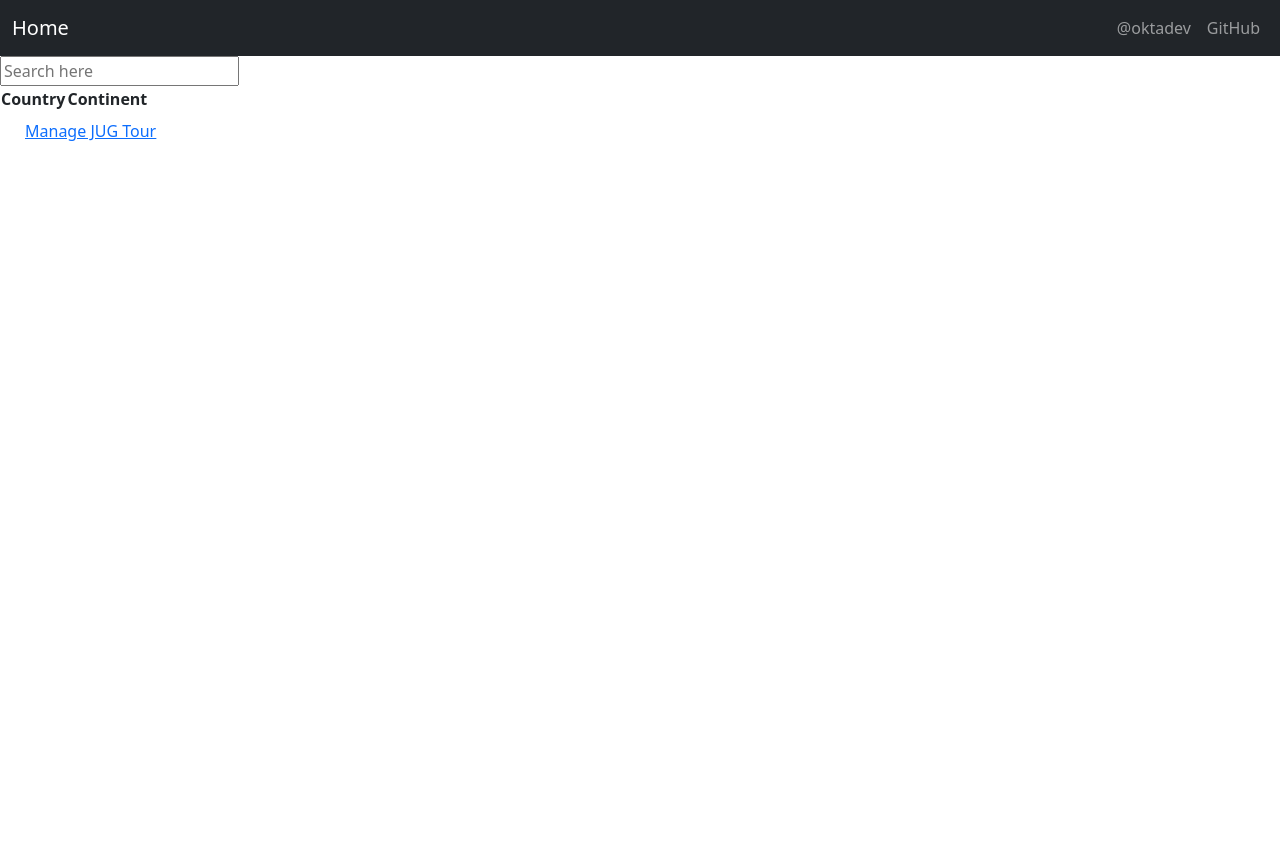
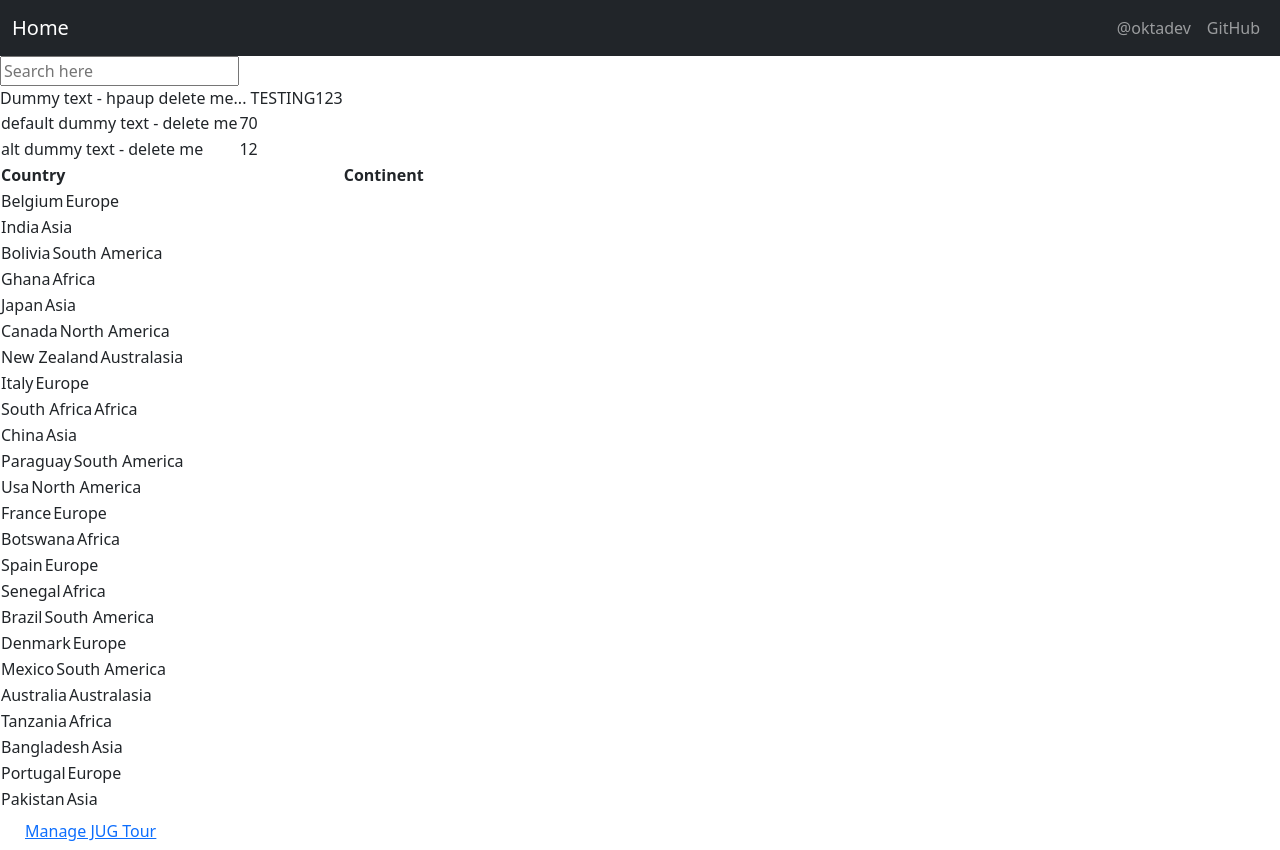
Before and after one commit to harrisonp3/weatherservice, a React (Create React App) app in the folder app/: page / in a window 1280 px wide. Before the commit the page ends 800 px from the top, so only its background shows below. Built offline with nearby package versions, Linux system fonts and the light colour scheme.

Commit message:
progress on rendering

```diff
--- a/app/src/SearchBar.js
+++ b/app/src/SearchBar.js
@@ -3,6 +3,16 @@ import React, {useState} from 'react'
 
 const SearchBar = () => {
     const [searchInput, setSearchInput] = useState("");
+    const [forecasts, setForecasts] = useState([
+        {
+            description: "default dummy text - delete me",
+            humidity: 70
+        }, {
+            description: "alt dummy text - delete me",
+            humidity: 12
+        }
+    ]);
+    const [hpaup, setHpaup] = useState("TESTING123");
 
     const countries = [
 
@@ -35,15 +45,7 @@ const SearchBar = () => {
     const handleChange = (e) => {
         e.preventDefault();
         setSearchInput(e.target.value);
-        //console.log(searchInput);
-        //console.log(e.target.value);
-        //fetch(`/api/forecast/city?city=${searchInput}`, {
-        //    method: 'GET',
-        //    headers: {
-        //        'Accept': 'application/json',
-        //        'Content-Type': 'application/json'
-        //    }
-        //}).then(r => console.log(r));
+        console.log(forecasts);
     };
 
     const handleKeyUp = (e) => {
@@ -58,6 +60,7 @@ const SearchBar = () => {
                 })
                 .then(data => {
                     console.log(data);
+                    setForecasts([data]);//@todo hpaup the forecasts.map rednering below didn't work until i wrapped the data here in a array
                 }).catch(error => {
                     //handle error
                 });
@@ -73,6 +76,7 @@ const SearchBar = () => {
     //     });
     // }
 
+
     return <div>
         <input
             type="search"
@@ -82,17 +86,29 @@ const SearchBar = () => {
             value={searchInput} />
         <table>
             <tr>
+                Dummy text - hpaup delete me... {hpaup}
+                {forecasts.map((forecast) => {
+                    return(
+                        <tr>
+                            <td>{forecast.description}</td>
+                            <td>{forecast.humidity}</td>
+                        </tr>
+                    )})}
+            </tr>
+            <tr>
                 <th>Country</th>
                 <th>Continent</th>
+                <th>{forecasts.humidity}</th>
             </tr>
             {countries.map((country, index) => {
+                return(
                     <div>
                         <tr>
                             <td>{country.name}</td>
                             <td>{country.continent}</td>
                         </tr>
                     </div>
-            })}
+                )})}
         </table>
     </div>
 };
```
Lines whose indentation alone changed are shown as unchanged.
